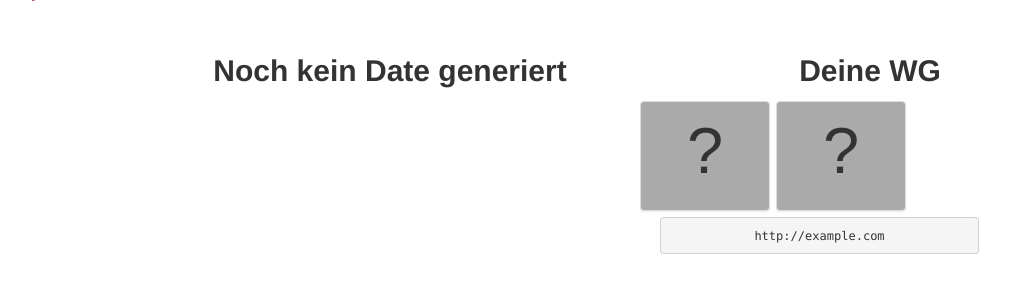
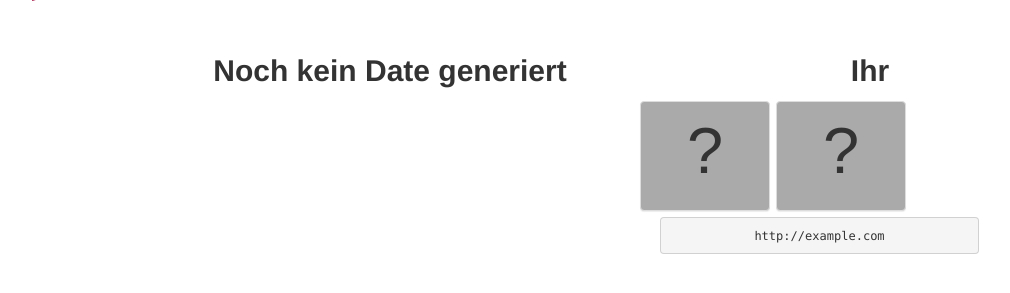
Before and after one commit to T045T/loskoch_hackathon2012, a Django app: template core/templates/core/dashboard.html in a window 1280 px wide. Shown: the part 99-392 px from the top of the page, without its empty margins (10-1020 px from the left). Run offline with Django 3.2, Linux system fonts and the light colour scheme; the template is opened without the code that fills it, so the values that code supplies are empty; some libraries are stand-ins or nearby versions.

Commit message:
minor fixes

```diff
--- a/core/templates/core/dashboard.html
+++ b/core/templates/core/dashboard.html
@@ -81,7 +81,7 @@ h2 {
 			{% if not flat.latest_pairing %}
 			<h1>Noch kein Date generiert</h1>
 			{% else %}
-			<h1>WG-Dinner mit...</h1>
+			<h1>Euer Koch-Date</h1>
 			{% for flat in flat.latest_pairing.flats.all %}
       		{% if flat != user.flat %}
       		<h2>{{ flat.name }}</h2>
@@ -98,7 +98,7 @@ h2 {
 			{% endif %}
 		</div>
 		<div id="my_flat" class="span6">
-			<h1>Deine WG</h1>
+			<h1>Ihr</h1>
 			<h2>{{ flat.name }}</h2>
 			{% for person in flat.flatmates.all %}
 			<div class="head_shot thumbnail">
```
